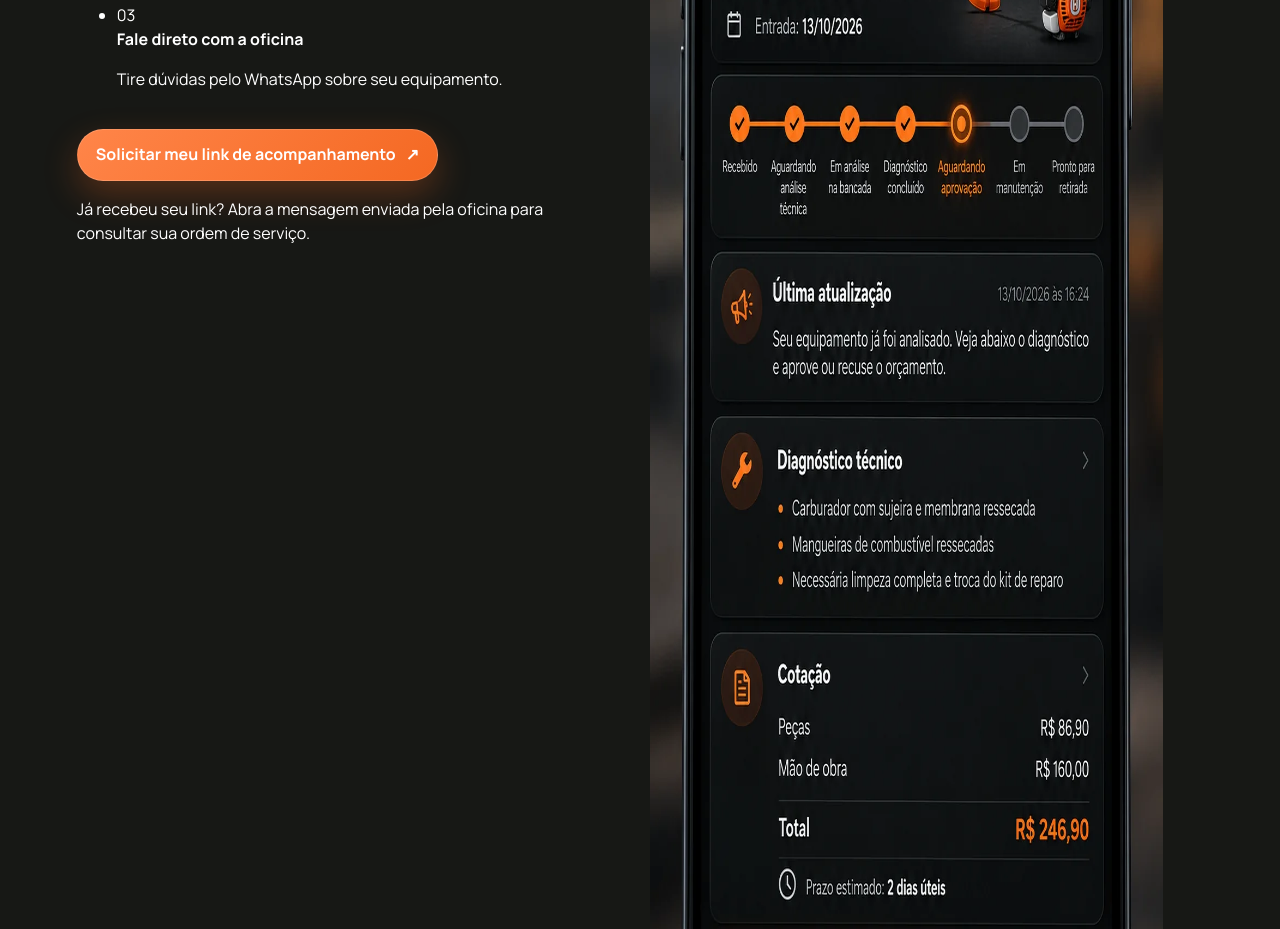
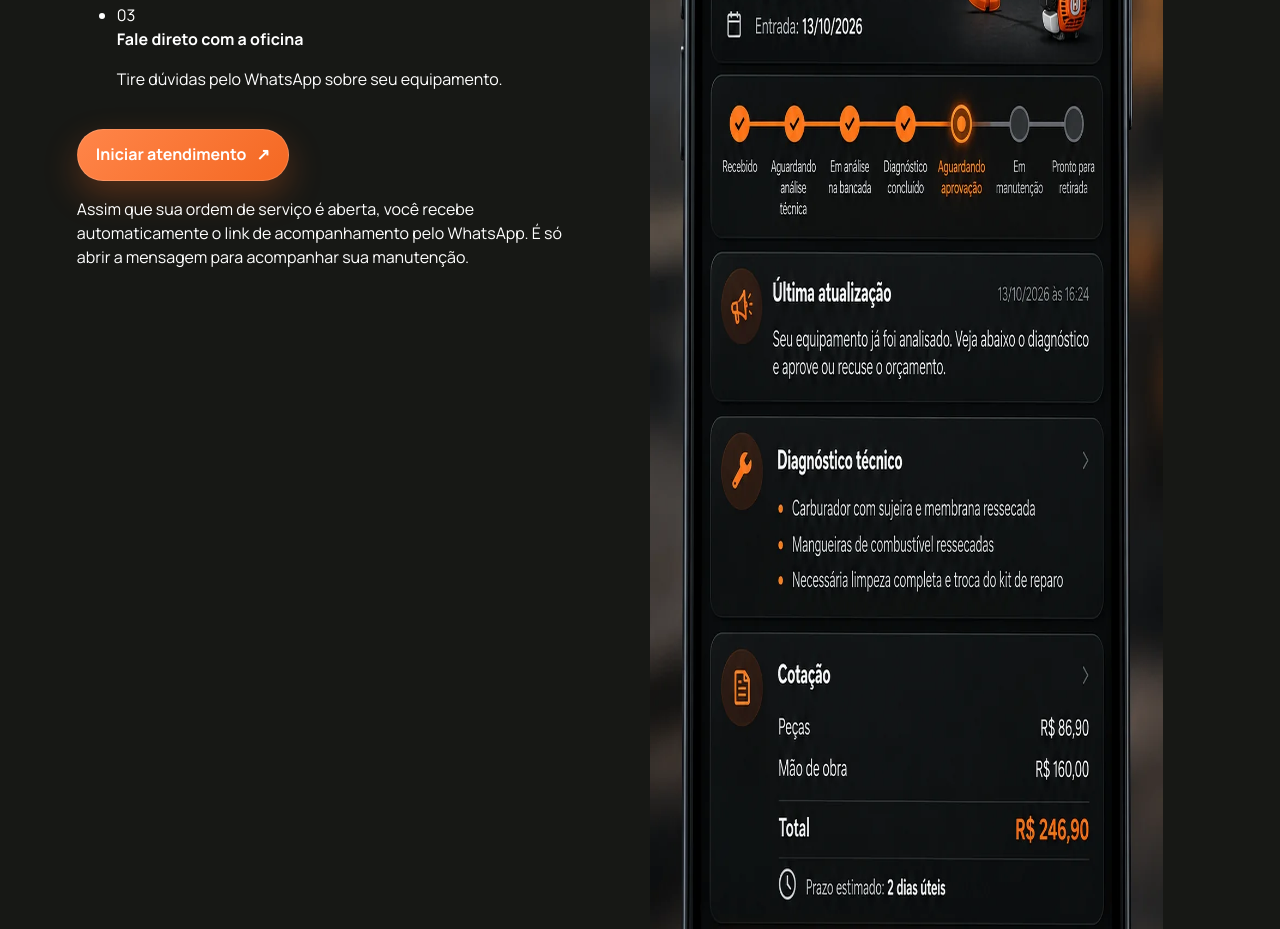
Before and after one commit to ferrari-oficina/ferrari-oficina.github.io, a React app: page index.html in a window 1280 px wide. Shown: the part 2332-3261 px from the top of the page. Built offline with nearby package versions, Linux system fonts and the light colour scheme.

Commit message:
Esclarece envio automático do link pelo WhatsApp ao abrir a ordem de serviço

```diff
--- a/index.html
+++ b/index.html
@@ -171,8 +171,8 @@
         <li><span aria-hidden="true">02</span><div><strong>Consulte o histórico</strong><p>As atualizações do serviço reunidas em um só lugar.</p></div></li>
         <li><span aria-hidden="true">03</span><div><strong>Fale direto com a oficina</strong><p>Tire dúvidas pelo WhatsApp sobre seu equipamento.</p></div></li>
       </ul>
-      <a class="primary app-cta" href="https://wa.me/5517991173799?text=Ol%C3%A1%2C%20Jo%C3%A3o%21%20Gostaria%20do%20link%20para%20acompanhar%20a%20manuten%C3%A7%C3%A3o%20do%20meu%20equipamento." target="_blank" rel="noopener noreferrer">Solicitar meu link de acompanhamento <span aria-hidden="true">↗</span></a>
-      <p class="app-help">Já recebeu seu link? Abra a mensagem enviada pela oficina para consultar sua ordem de serviço.</p>
+      <a class="primary app-cta" href="https://wa.me/5517991173799?text=Ol%C3%A1%2C%20Jo%C3%A3o%21%20Gostaria%20de%20iniciar%20o%20atendimento%20para%20meu%20equipamento." target="_blank" rel="noopener noreferrer">Iniciar atendimento <span aria-hidden="true">↗</span></a>
+      <p class="app-help">Assim que sua ordem de serviço é aberta, você recebe automaticamente o link de acompanhamento pelo WhatsApp. É só abrir a mensagem para acompanhar sua manutenção.</p>
     </div>
     <figure class="app-preview">
       <img src="oficina/aplicativo-oficina.webp" alt="Ilustração do aplicativo Ferrari Oficina em um celular, com etapas da manutenção e informações da ordem de serviço" width="941" height="1672" loading="lazy" decoding="async">
```
